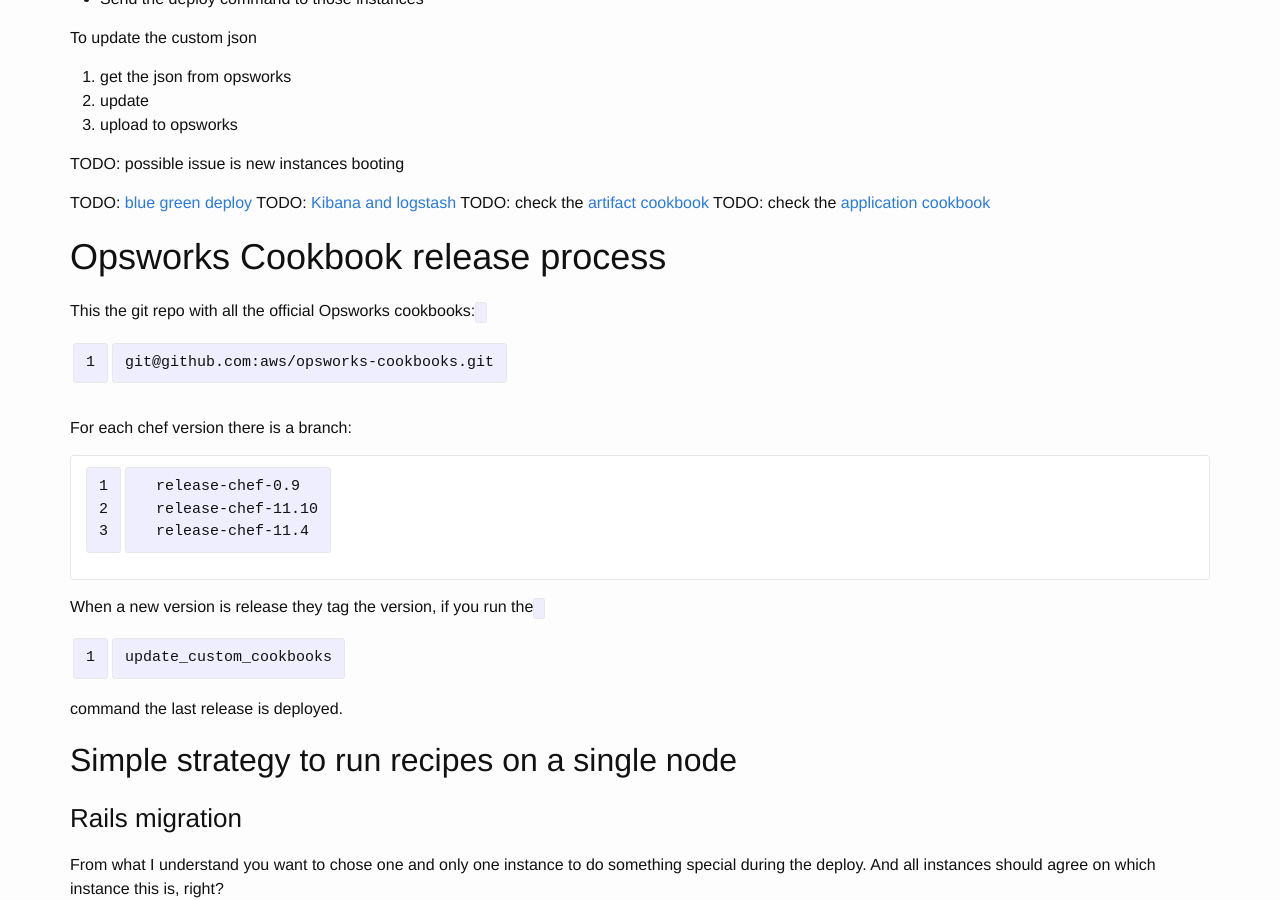
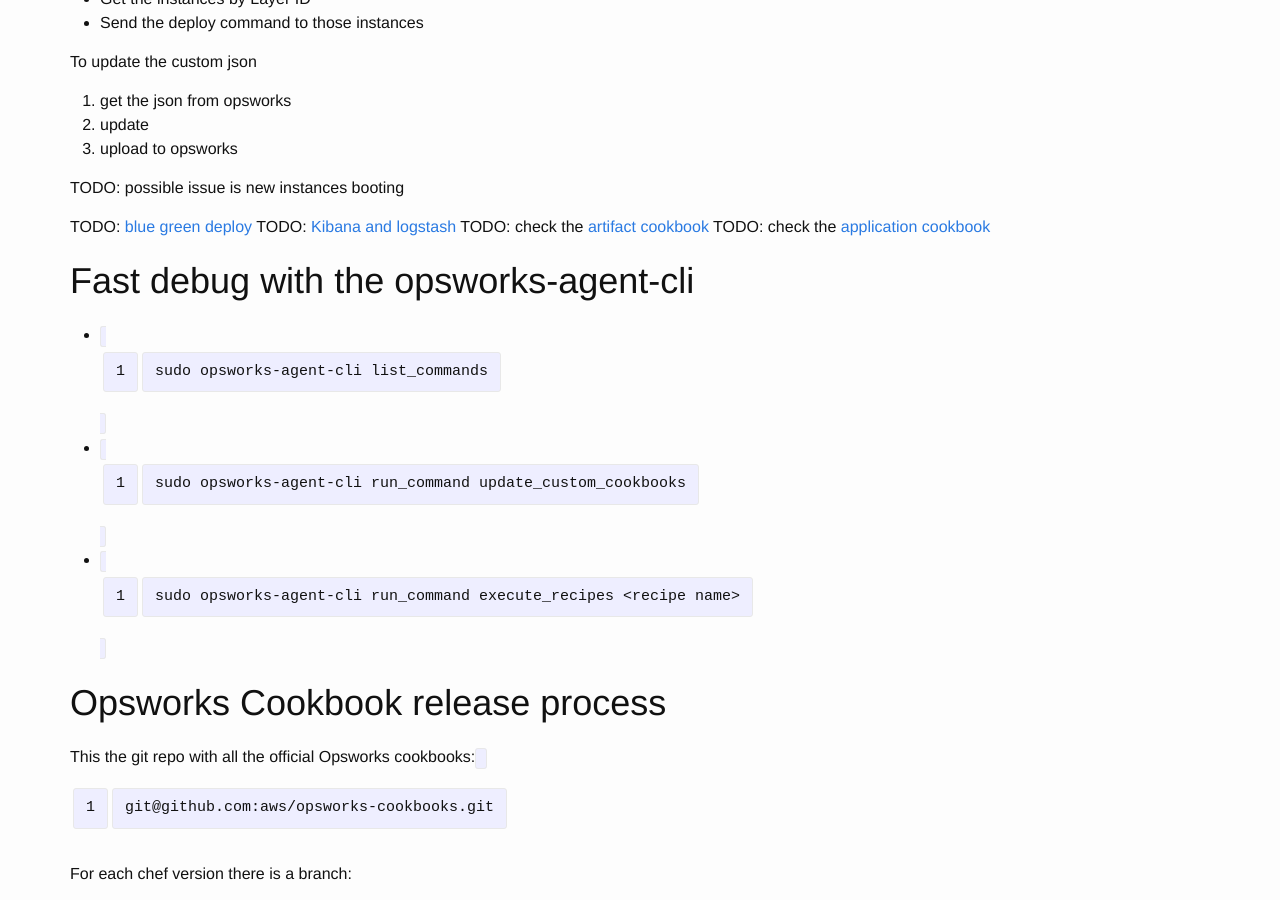
Before and after one commit to breezeight/nicola_blog, a Jekyll site: the page built from _guides/aws-opsworks-introduction.markdown, in a window 1280 px wide and 900 px high, scrolled down 11511 px. Built offline with Jekyll 4.4.1, drawn with Linux system fonts in a browser that asks for light colours; some of the changed text lies outside the part shown.

Commit message:
Fast debug with the opsworks-agent-cli

```diff
--- a/_guides/aws-opsworks-introduction.markdown
+++ b/_guides/aws-opsworks-introduction.markdown
@@ -435,6 +435,12 @@
 TODO: [Kibana and logstash](http://devblog.springest.com/complete-logstash-stack-on-aws-opsworks-in-15-minutes/)
 TODO: check the [artifact cookbook](https://github.com/RiotGames/artifact-cookbook)
 TODO: check the [application cookbook](http://community.opscode.com/cookbooks/application)
+
+# Fast debug with the opsworks-agent-cli
+
+* `sudo opsworks-agent-cli list_commands`
+* `sudo opsworks-agent-cli run_command update_custom_cookbooks`
+* `sudo opsworks-agent-cli run_command execute_recipes <recipe name>`
 
 # Opsworks Cookbook release process
 
```
